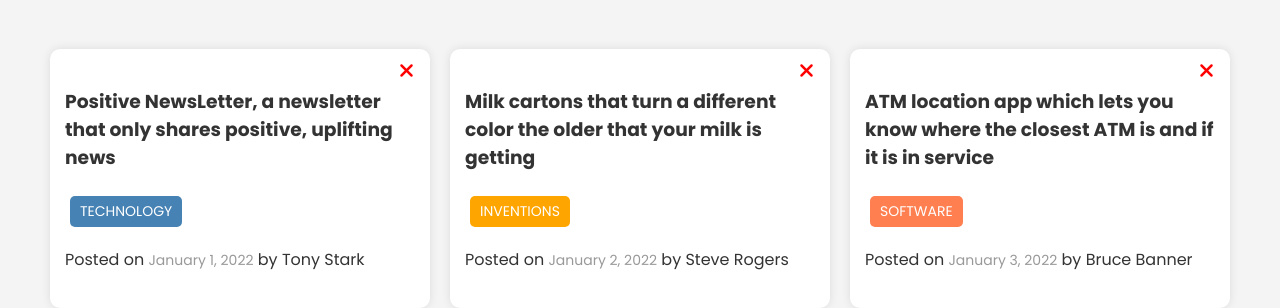
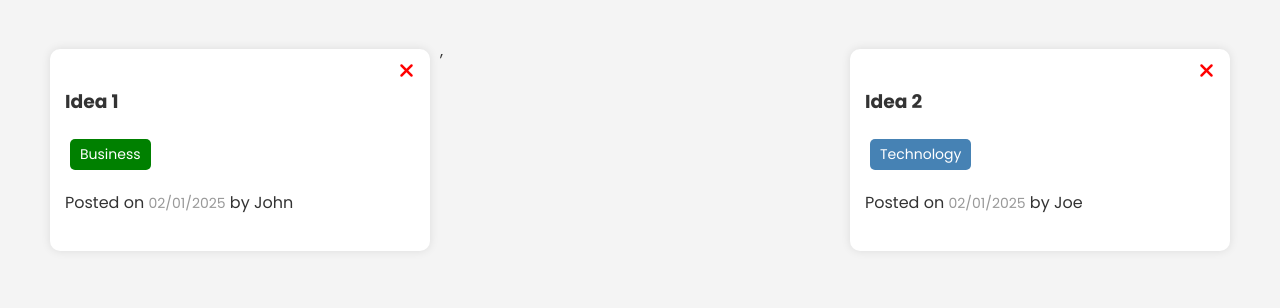
Before and after one commit to pt-phone-home/randomideas-app, a website built with webpack: page client/src/index.html in a window 1280 px wide. Shown: the part 90-398 px from the top of the page. Built offline with nearby package versions, Linux system fonts and the light colour scheme.

Commit message:
adding idea list

```diff
--- /dev/null
+++ b/client/src/components/IdeaList.js
@@ -0,0 +1,64 @@
+class IdeaList {
+  #ideaListEl = document.getElementById("idea-list");
+  #ideas = [
+    {
+      id: 1,
+      text: "Idea 1",
+      tag: "Business",
+      username: "John",
+      date: "02/01/2025",
+    },
+    {
+      id: 2,
+      text: "Idea 2",
+      tag: "Technology",
+      username: "Joe",
+      date: "02/01/2025",
+    },
+  ];
+  #validTags = new Set();
+
+  constructor() {
+    this.addTagsToValidTags();
+  }
+  addTagsToValidTags() {
+    this.#validTags.add("technology");
+    this.#validTags.add("software");
+    this.#validTags.add("business");
+    this.#validTags.add("education");
+    this.#validTags.add("health");
+    this.#validTags.add("inventions");
+  }
+
+  getTagClass(tag) {
+    tag = tag.toLowerCase();
+    let tagClass = "";
+    if (this.#validTags.has(tag)) {
+      tagClass = `tag-${tag}`;
+    } else {
+      tagClass = "";
+    }
+    return tagClass;
+  }
+  render() {
+    this.#ideaListEl.innerHTML = this.#ideas
+      .map((idea) => {
+        const tagClass = this.getTagClass(idea.tag);
+        console.log(tagClass);
+        return `<div class="card">
+          <button class="delete"><i class="fas fa-times"></i></button>
+          <h3>
+           ${idea.text}
+          </h3>
+          <p class="tag ${tagClass}">${idea.tag}</p>
+          <p>
+            Posted on <span class="date">${idea.date}</span> by
+            <span class="author">${idea.username}</span>
+          </p>
+        </div>`;
+      })
+      .join();
+  }
+}
+
+export default IdeaList;
--- a/client/src/index.html
+++ b/client/src/index.html
@@ -15,42 +15,7 @@
     </header>
     <div class="container">
       <div id="idea-list" class="ideas">
-        <div class="card">
-          <button class="delete"><i class="fas fa-times"></i></button>
-          <h3>
-            Positive NewsLetter, a newsletter that only shares positive,
-            uplifting news
-          </h3>
-          <p class="tag tag-technology">TECHNOLOGY</p>
-          <p>
-            Posted on <span class="date">January 1, 2022</span> by
-            <span class="author">Tony Stark</span>
-          </p>
-        </div>
-        <div class="card">
-          <button class="delete"><i class="fas fa-times"></i></button>
-          <h3>
-            Milk cartons that turn a different color the older that your milk is
-            getting
-          </h3>
-          <p class="tag tag-inventions">INVENTIONS</p>
-          <p>
-            Posted on <span class="date">January 2, 2022</span> by
-            <span class="author">Steve Rogers</span>
-          </p>
-        </div>
-        <div class="card">
-          <button class="delete"><i class="fas fa-times"></i></button>
-          <h3>
-            ATM location app which lets you know where the closest ATM is and if
-            it is in service
-          </h3>
-          <p class="tag tag-software">SOFTWARE</p>
-          <p>
-            Posted on <span class="date">January 3, 2022</span> by
-            <span class="author">Bruce Banner</span>
-          </p>
-        </div>
+
       </div>
     </div>
 
--- a/client/src/index.js
+++ b/client/src/index.js
@@ -3,6 +3,10 @@ import "@fortawesome/fontawesome-free/css/all.css";
 
 import Modal from "./components/Modal";
 import IdeaForm from "./components/Ideaform";
+import IdeaList from "./components/IdeaList";
+
 const modal = new Modal();
 const ideaForm = new IdeaForm();
 ideaForm.render();
+const ideaList = new IdeaList();
+ideaList.render();
```
